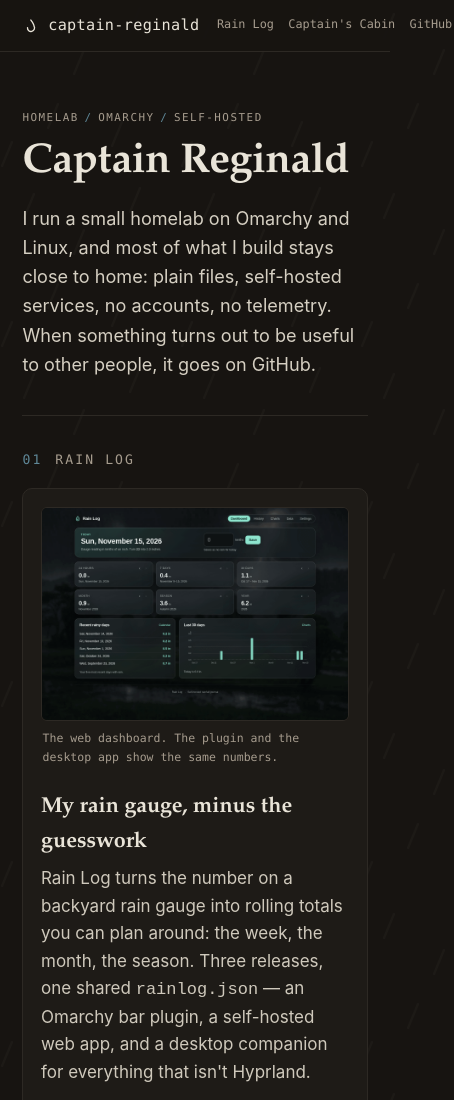
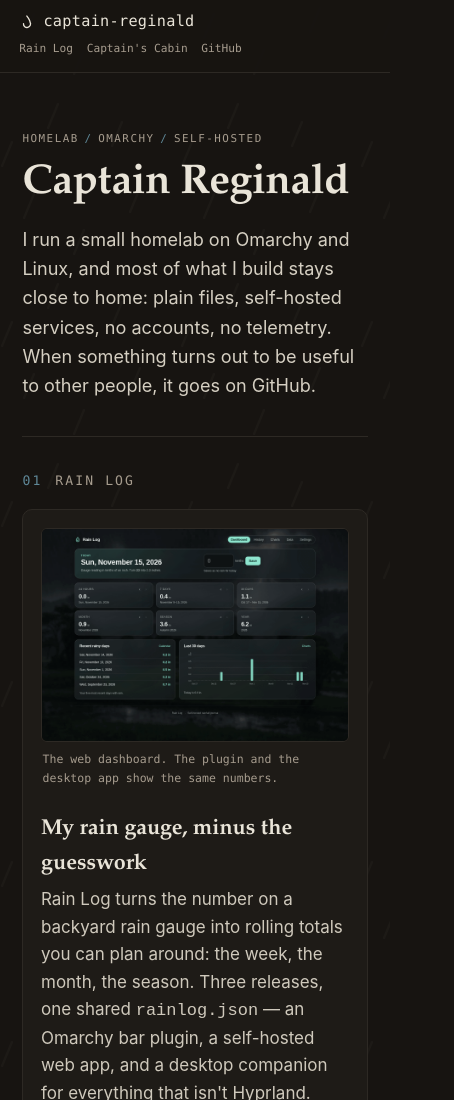
Before and after one commit to captain-reginald/captain-reginald.github.io, a plain HTML site: page index.html in a window 390 px wide. Shown: the top 1100 px of the page, 454 px wide, since content can reach past the window. Drawn offline with Linux system fonts and the light colour scheme.

Commit message:
Wrap top bar nav on small screens

```diff
--- a/rainlog/style.css
+++ b/rainlog/style.css
@@ -184,7 +184,8 @@ figcaption {
 /* ---------- responsive ---------- */
 
 @media (max-width: 700px) {
-  .top nav { gap: .7rem; font-size: .74rem; }
+  .top-inner { flex-wrap: wrap; row-gap: .15rem; padding: .55rem 1.1rem; }
+  .top nav { gap: .65rem; font-size: .7rem; }
   .kicker { font-size: .68rem; }
   .shot-row { grid-template-columns: 1fr; }
 }
--- a/style.css
+++ b/style.css
@@ -166,7 +166,8 @@ p { margin: 0 0 1rem; }
 @media (max-width: 700px) {
   .teaser { grid-template-columns: 1fr; }
   .facts > div { grid-template-columns: 1fr; gap: .1rem; padding: .7rem .1rem; }
-  .top nav { gap: .7rem; font-size: .74rem; }
+  .top-inner { flex-wrap: wrap; row-gap: .15rem; padding: .55rem 1.1rem; }
+  .top nav { gap: .65rem; font-size: .7rem; }
   .kicker { font-size: .68rem; }
 }
 
```
